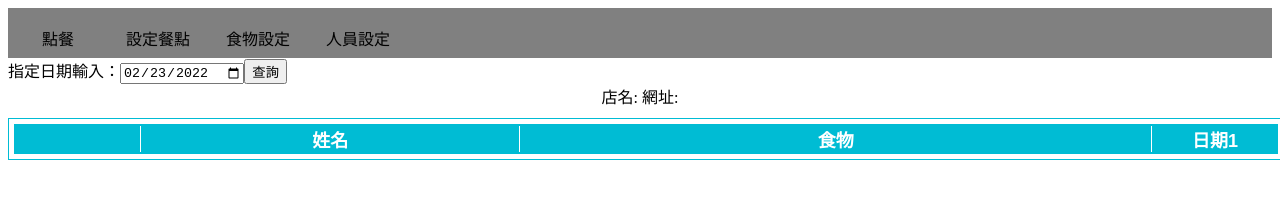
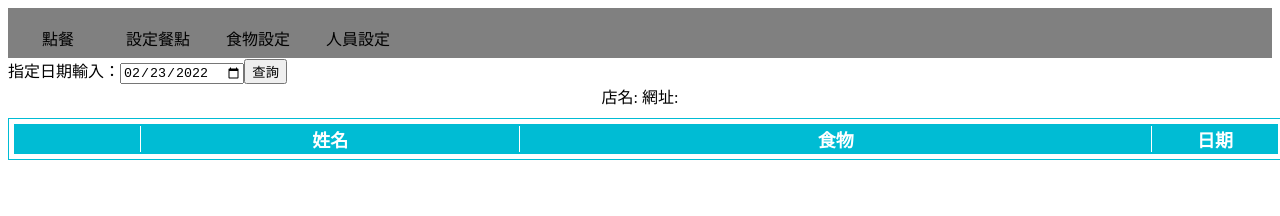
Before and after one commit to ZhengHanLi/ZhengHanLi.github.io, a Vue app in the folder food2/: page /#/OrderFood in a window 1280 px wide. Shown: the top 216 px of the page. Built offline with nearby package versions, Linux system fonts and the light colour scheme.

Commit message:
version0301

```diff
--- a/food2/src/views/OrderFood.vue
+++ b/food2/src/views/OrderFood.vue
@@ -22,7 +22,7 @@
                     食物
                 </div>
                 <div class='title3'>
-                    日期1
+                    日期
                 </div>
             </div>
 
```
